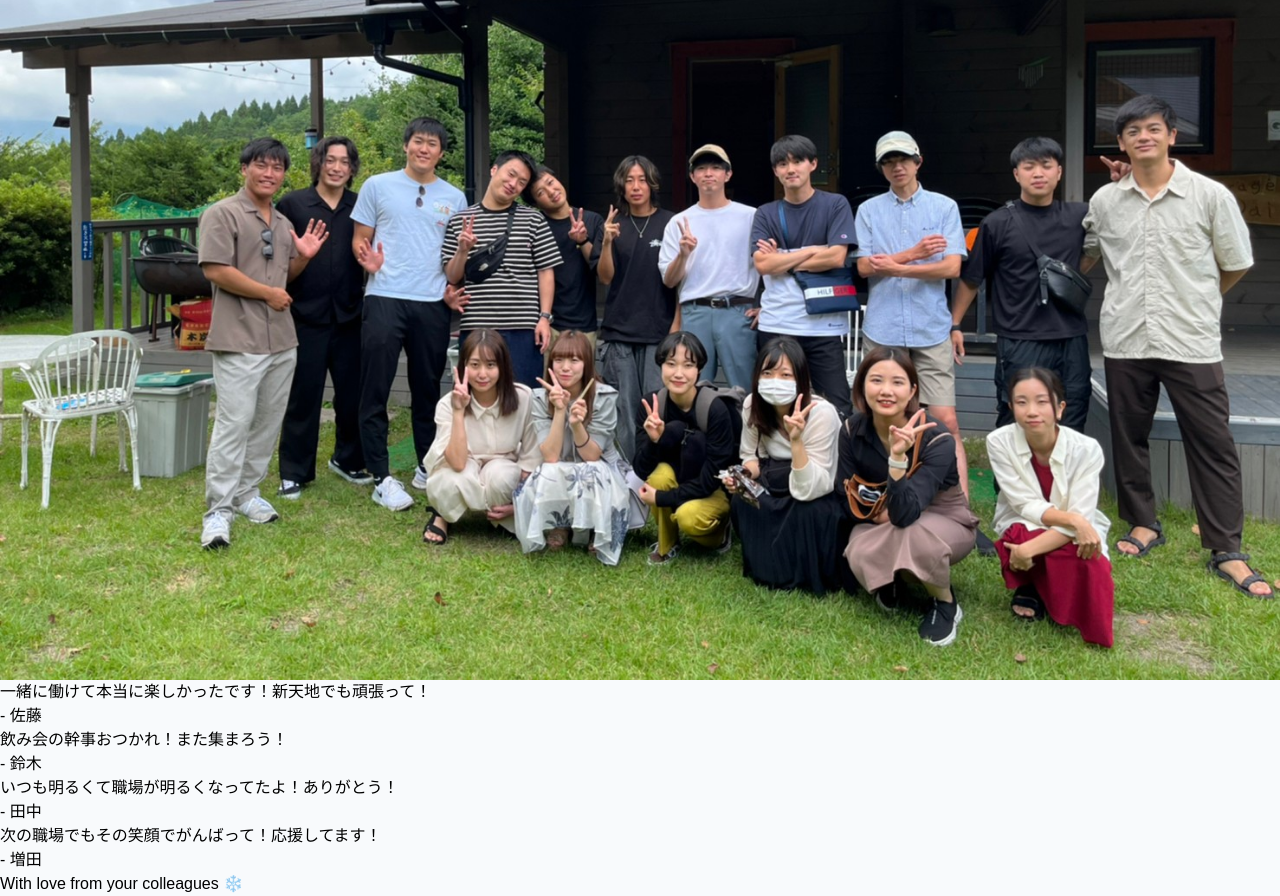
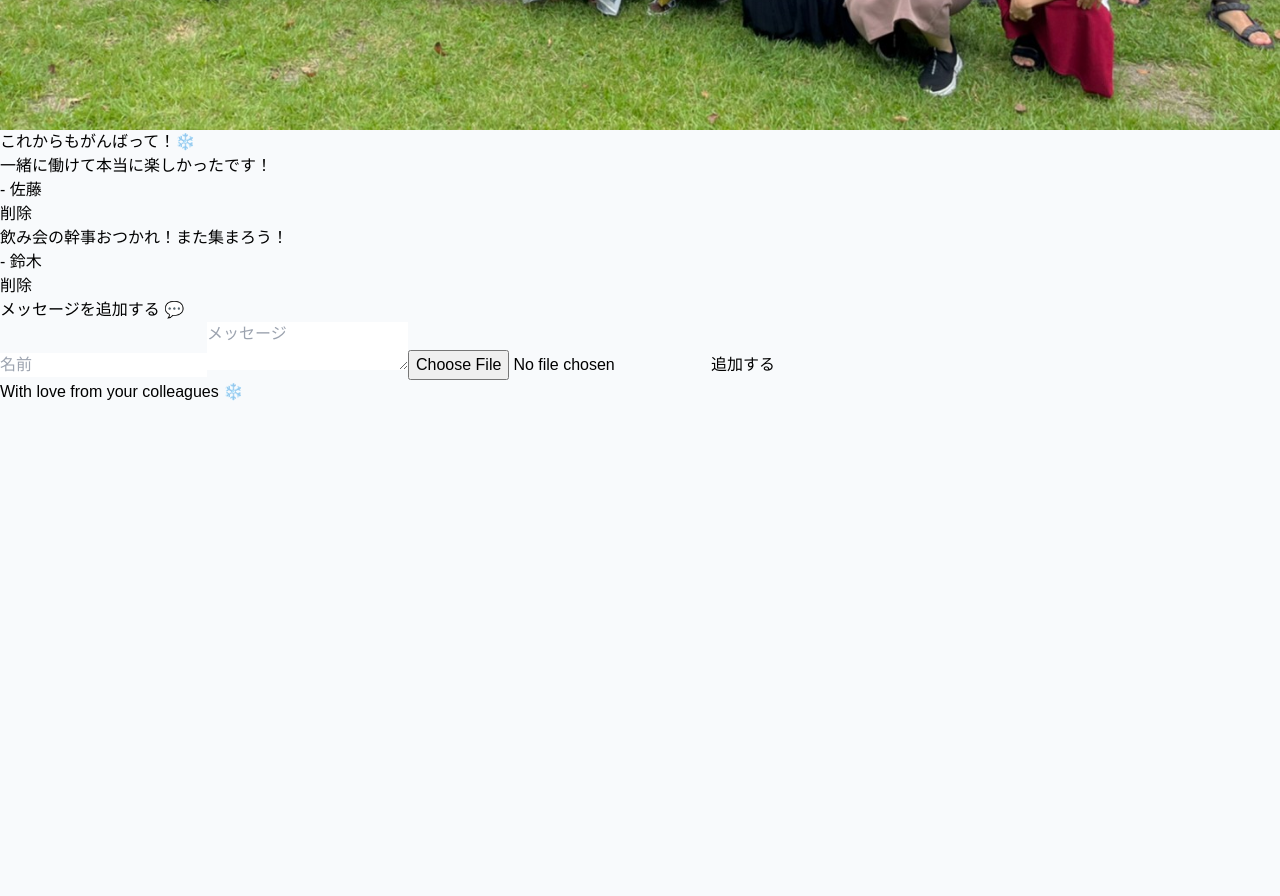
Before and after one commit to match8885/Farewell-Card, a Next.js app: page / in a window 1280 px wide. Shown: the part 1080-1976 px from the top of the page. After the commit the page ends 1484 px from the top, so only its background shows below. Built offline with nearby package versions, Linux system fonts and the light colour scheme.

Commit message:
Add files via upload

```diff
--- a/app/page.js
+++ b/app/page.js
@@ -1,11 +1,35 @@
-'use client'
-
-import { motion } from "framer-motion";
-import { useEffect } from "react";
+"use client";
+import { motion, AnimatePresence } from "framer-motion";
+import { useEffect, useState } from "react";
 
 export default function FarewellPage() {
+  const [messages, setMessages] = useState([]);
+  const [loaded, setLoaded] = useState(false);
+  const [newMessage, setNewMessage] = useState({ name: "", text: "", image: "" });
+
+  // 初期メッセージ読み込み
   useEffect(() => {
-    // メッセージのフェードイン制御
+    const saved = localStorage.getItem("farewellMessages");
+    if (saved) {
+      setMessages(JSON.parse(saved));
+    } else {
+      setMessages([
+        { name: "佐藤", text: "一緒に働けて本当に楽しかったです！", image: "" },
+        { name: "鈴木", text: "飲み会の幹事おつかれ！また集まろう！", image: "" },
+      ]);
+    }
+    setLoaded(true);
+  }, []);
+
+  // localStorage保存
+  useEffect(() => {
+    if (loaded) {
+      localStorage.setItem("farewellMessages", JSON.stringify(messages));
+    }
+  }, [messages, loaded]);
+
+  // IntersectionObserverでフェードイン
+  useEffect(() => {
     const elements = document.querySelectorAll(".fade-in");
     const observer = new IntersectionObserver(
       (entries) => {
@@ -16,97 +40,160 @@ export default function FarewellPage() {
       { threshold: 0.2 }
     );
     elements.forEach((el) => observer.observe(el));
+    return () => observer.disconnect();
+  }, [messages, loaded]);
 
-    // 雪アニメーション生成
-    const canvas = document.getElementById("snow");
-    const ctx = canvas.getContext("2d");
-    let width = (canvas.width = window.innerWidth);
-    let height = (canvas.height = window.innerHeight);
-    let snowflakes = Array.from({ length: 60 }).map(() => ({
-      x: Math.random() * width,
-      y: Math.random() * height,
-      r: Math.random() * 3 + 1,
-      d: Math.random() + 1
-    }));
+  const addMessage = (e) => {
+    e.preventDefault();
+    if (!newMessage.name || !newMessage.text) return;
+    setMessages([...messages, newMessage]);
+    setNewMessage({ name: "", text: "", image: "" });
+  };
 
-    function drawSnow() {
-      ctx.clearRect(0, 0, width, height);
-      ctx.fillStyle = "rgba(255, 255, 255, 0.8)";
-      ctx.beginPath();
-      snowflakes.forEach((f) => {
-        ctx.moveTo(f.x, f.y);
-        ctx.arc(f.x, f.y, f.r, 0, Math.PI * 2);
-      });
-      ctx.fill();
-      updateSnow();
+  const deleteMessage = (index) => {
+    setMessages((prev) =>
+      prev.map((msg, i) => (i === index ? { ...msg, deleting: true } : msg))
+    );
+    setTimeout(() => {
+      setMessages((prev) => prev.filter((_, i) => i !== index));
+    }, 400);
+  };
+
+  const handleFileSelect = (e) => {
+    const file = e.target.files[0];
+    if (file) {
+      const reader = new FileReader();
+      reader.onload = () => {
+        setNewMessage({ ...newMessage, image: reader.result });
+      };
+      reader.readAsDataURL(file);
     }
-
-    let angle = 0;
-    function updateSnow() {
-      angle += 0.01;
-      snowflakes.forEach((f) => {
-        f.y += Math.pow(f.d, 2) + 1;
-        f.x += Math.sin(angle) * 0.5;
-        if (f.y > height) {
-          f.y = 0;
-          f.x = Math.random() * width;
-        }
-      });
-    }
-
-    function animate() {
-      drawSnow();
-      requestAnimationFrame(animate);
-    }
-    animate();
-
-    window.addEventListener("resize", () => {
-      width = canvas.width = window.innerWidth;
-      height = canvas.height = window.innerHeight;
-    });
-  }, []);
-
-  const messages = [
-    { name: "佐藤", text: "一緒に働けて本当に楽しかったです！新天地でも頑張って！" },
-    { name: "鈴木", text: "飲み会の幹事おつかれ！また集まろう！" },
-    { name: "田中", text: "いつも明るくて職場が明るくなってたよ！ありがとう！" },
-    { name: "増田", text: "次の職場でもその笑顔でがんばって！応援してます！" },
-  ];
+  };
 
   return (
-    <div className="relative min-h-screen flex flex-col items-center text-center overflow-hidden">
-      {/* 背景エフェクト */}
-      <canvas id="snow" className="fixed inset-0 z-0 pointer-events-none"></canvas>
-      <div className="absolute inset-0 bg-[radial-gradient(circle_at_bottom,rgba(255,240,200,0.25),transparent_70%)] animate-glow"></div>
+    <div className="relative min-h-screen flex flex-col items-center text-center text-gray-800 overflow-hidden bg-gradient-to-b from-blue-200 via-blue-100 to-blue-200">
+      {/* 雪アニメーション */}
+      <div className="absolute inset-0 pointer-events-none overflow-hidden">
+        {[...Array(50)].map((_, i) => (
+          <div
+            key={i}
+            className={`absolute bg-white rounded-full opacity-70 animate-fall`}
+            style={{
+              width: `${Math.random() * 6 + 2}px`,
+              height: `${Math.random() * 6 + 2}px`,
+              left: `${Math.random() * 100}%`,
+              animationDelay: `${Math.random() * 10}s`,
+              animationDuration: `${Math.random() * 10 + 5}s`,
+            }}
+          ></div>
+        ))}
+      </div>
 
-      {/* 写真 */}
+      {/* 背景光アニメーション */}
+      <div className="absolute inset-0 overflow-hidden">
+        <div className="absolute w-[120%] h-[120%] bg-[radial-gradient(circle_at_30%_30%,rgba(255,255,255,0.15),transparent_70%)] animate-pulse-slow"></div>
+        <div className="absolute w-[120%] h-[120%] bg-[radial-gradient(circle_at_70%_60%,rgba(173,216,230,0.2),transparent_70%)] animate-pulse-slower"></div>
+      </div>
+
+      {/* 集合写真 */}
       <motion.div
-        initial={{ opacity: 0, y: 50 }}
+        initial={{ opacity: 0, y: 40 }}
         animate={{ opacity: 1, y: 0 }}
-        transition={{ duration: 1.8 }}
-        className="mt-24 z-10"
+        transition={{ duration: 1.5 }}
+        className="mt-20 z-10"
       >
         <img
           src="/douki.jpg"
           alt="同期の集合写真"
-          className="rounded-2xl shadow-2xl w-4/5 max-w-2xl mx-auto border-4 border-white/80 ring-4 ring-blue-100/60"
+          className="rounded-2xl shadow-2xl w-4/5 max-w-2xl mx-auto border-4 border-blue-300"
         />
       </motion.div>
 
-      {/* メッセージ */}
-      <div className="mt-32 w-full max-w-2xl px-6 z-10">
-        {messages.map((msg, i) => (
-          <div
-            key={i}
-            className="fade-in opacity-0 translate-y-8 transition-all duration-1000 mb-10 bg-white/70 p-6 rounded-2xl shadow-lg backdrop-blur-sm border border-blue-100/60 hover:shadow-blue-100/40 hover:border-blue-200/80"
-          >
-            <p className="text-lg text-gray-700 mb-3 leading-relaxed">{msg.text}</p>
-            <p className="text-right text-sm text-gray-500">- {msg.name}</p>
-          </div>
-        ))}
-      </div>
+      {/* メインメッセージ */}
+      {loaded && (
+        <div className="mt-10 text-2xl font-semibold text-blue-900 drop-shadow-md z-10">
+          これからもがんばって！❄️
+        </div>
+      )}
 
-      <footer className="text-gray-400 text-sm mt-20 mb-10 z-10">
+      {/* 個別メッセージリスト */}
+      {loaded && (
+        <div className="mt-20 w-full max-w-2xl px-6 z-10">
+          <AnimatePresence>
+            {messages.map((msg, i) => (
+              <motion.div
+                key={i}
+                initial={{ opacity: 0, y: 20 }}
+                animate={{ opacity: msg.deleting ? 0 : 1, y: msg.deleting ? 20 : 0 }}
+                exit={{ opacity: 0, y: 20 }}
+                transition={{ duration: 0.4 }}
+                className="fade-in opacity-0 transform translate-y-8 mb-8 bg-white/20 p-6 rounded-2xl shadow-lg backdrop-blur-sm border border-blue-300 relative"
+              >
+                {msg.image && (
+                  <img
+                    src={msg.image}
+                    alt="添付画像"
+                    className="w-full max-h-48 object-cover rounded-lg mb-3"
+                  />
+                )}
+                <p className="text-lg text-blue-800 mb-3 leading-relaxed">{msg.text}</p>
+                <p className="text-right text-sm text-blue-600">- {msg.name}</p>
+                <button
+                  onClick={() => deleteMessage(i)}
+                  className="absolute top-2 right-2 text-red-500 hover:text-red-700 text-sm"
+                >
+                  削除
+                </button>
+              </motion.div>
+            ))}
+          </AnimatePresence>
+        </div>
+      )}
+
+      {/* メッセージ追加フォーム */}
+      {loaded && (
+        <div className="mt-12 mb-20 w-full max-w-md bg-white/20 p-6 rounded-2xl shadow-lg backdrop-blur-md border border-blue-300 z-10">
+          <h2 className="text-lg font-semibold text-blue-900 mb-4">メッセージを追加する 💬</h2>
+          <form onSubmit={addMessage} className="space-y-3">
+            <input
+              type="text"
+              placeholder="名前"
+              value={newMessage.name}
+              onChange={(e) => setNewMessage({ ...newMessage, name: e.target.value })}
+              className="w-full p-2 rounded-lg bg-white/70 text-gray-700 placeholder-gray-500 focus:outline-none"
+            />
+            <textarea
+              placeholder="メッセージ"
+              value={newMessage.text}
+              onChange={(e) => setNewMessage({ ...newMessage, text: e.target.value })}
+              className="w-full p-2 rounded-lg bg-white/70 text-gray-700 placeholder-gray-500 focus:outline-none h-24"
+            />
+            <input
+              type="file"
+              accept="image/*"
+              onChange={(e) => {
+                const file = e.target.files[0];
+                if (file) {
+                  const reader = new FileReader();
+                  reader.onload = () => {
+                    setNewMessage({ ...newMessage, image: reader.result });
+                  };
+                  reader.readAsDataURL(file);
+                }
+              }}
+              className="w-full p-2 rounded-lg bg-white/70 text-gray-700 placeholder-gray-500 focus:outline-none"
+            />
+            <button
+              type="submit"
+              className="w-full bg-blue-300 hover:bg-blue-400 text-blue-900 font-semibold py-2 rounded-lg transition-colors"
+            >
+              追加する
+            </button>
+          </form>
+        </div>
+      )}
+
+      <footer className="text-blue-900 text-sm mb-10 z-10">
         <p>With love from your colleagues ❄️</p>
       </footer>
 
@@ -115,11 +202,22 @@ export default function FarewellPage() {
           opacity: 1 !important;
           transform: translateY(0) !important;
         }
-        @keyframes glow {
-          0%, 100% { opacity: 0.6; transform: scale(1); }
-          50% { opacity: 1; transform: scale(1.02); }
+        @keyframes pulse-slow {
+          0%, 100% { opacity: 0.5; transform: scale(1); }
+          50% { opacity: 0.9; transform: scale(1.05); }
         }
-        .animate-glow { animation: glow 10s ease-in-out infinite; }
+        @keyframes pulse-slower {
+          0%, 100% { opacity: 0.3; transform: scale(1); }
+          50% { opacity: 0.8; transform: scale(1.08); }
+        }
+        @keyframes fall {
+          0% { transform: translateY(-10px); opacity: 0; }
+          10% { opacity: 1; }
+          100% { transform: translateY(110vh); opacity: 0; }
+        }
+        .animate-fall { animation: fall linear infinite; }
+        .animate-pulse-slow { animation: pulse-slow 8s ease-in-out infinite; }
+        .animate-pulse-slower { animation: pulse-slower 12s ease-in-out infinite; }
       `}</style>
     </div>
   );
```
